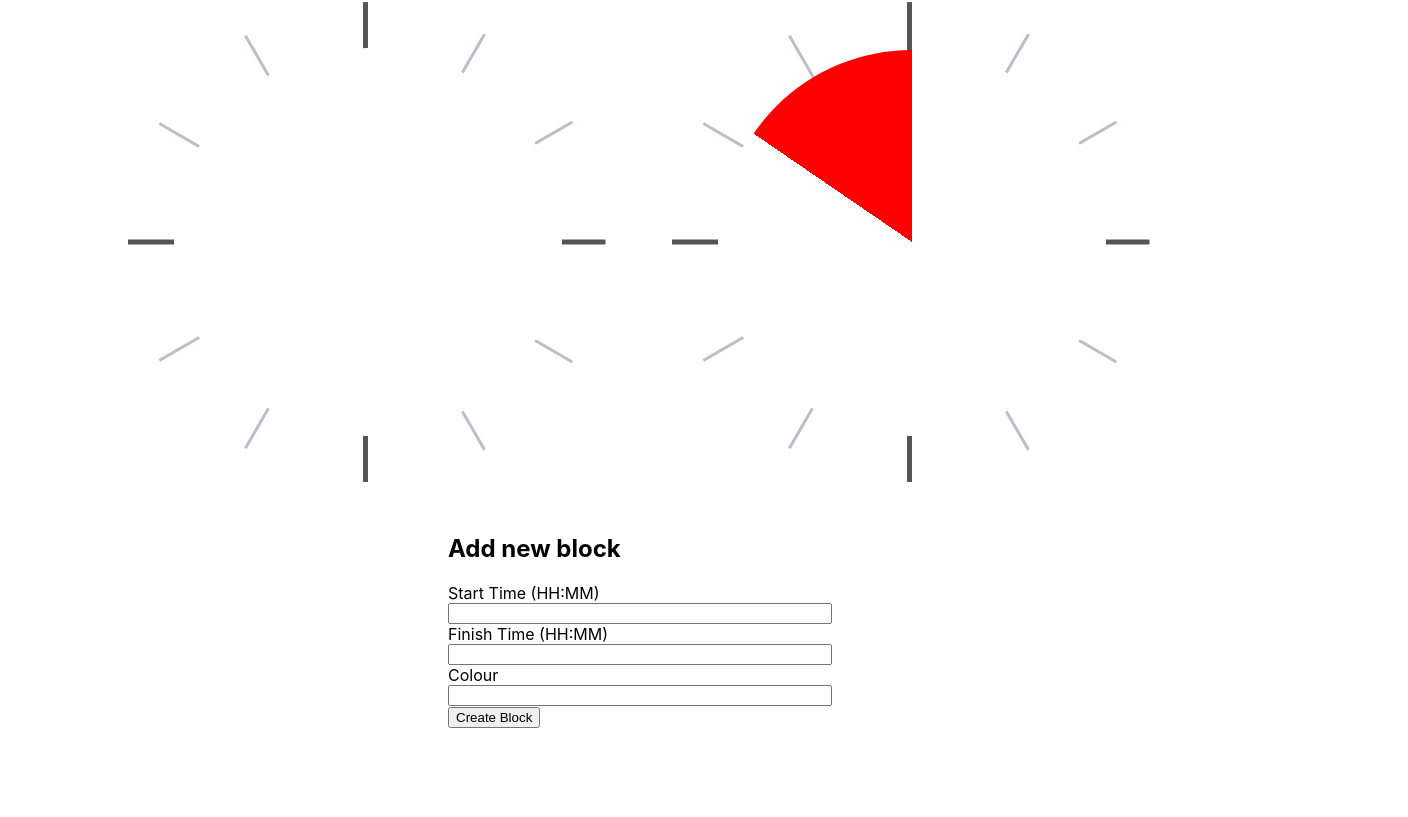
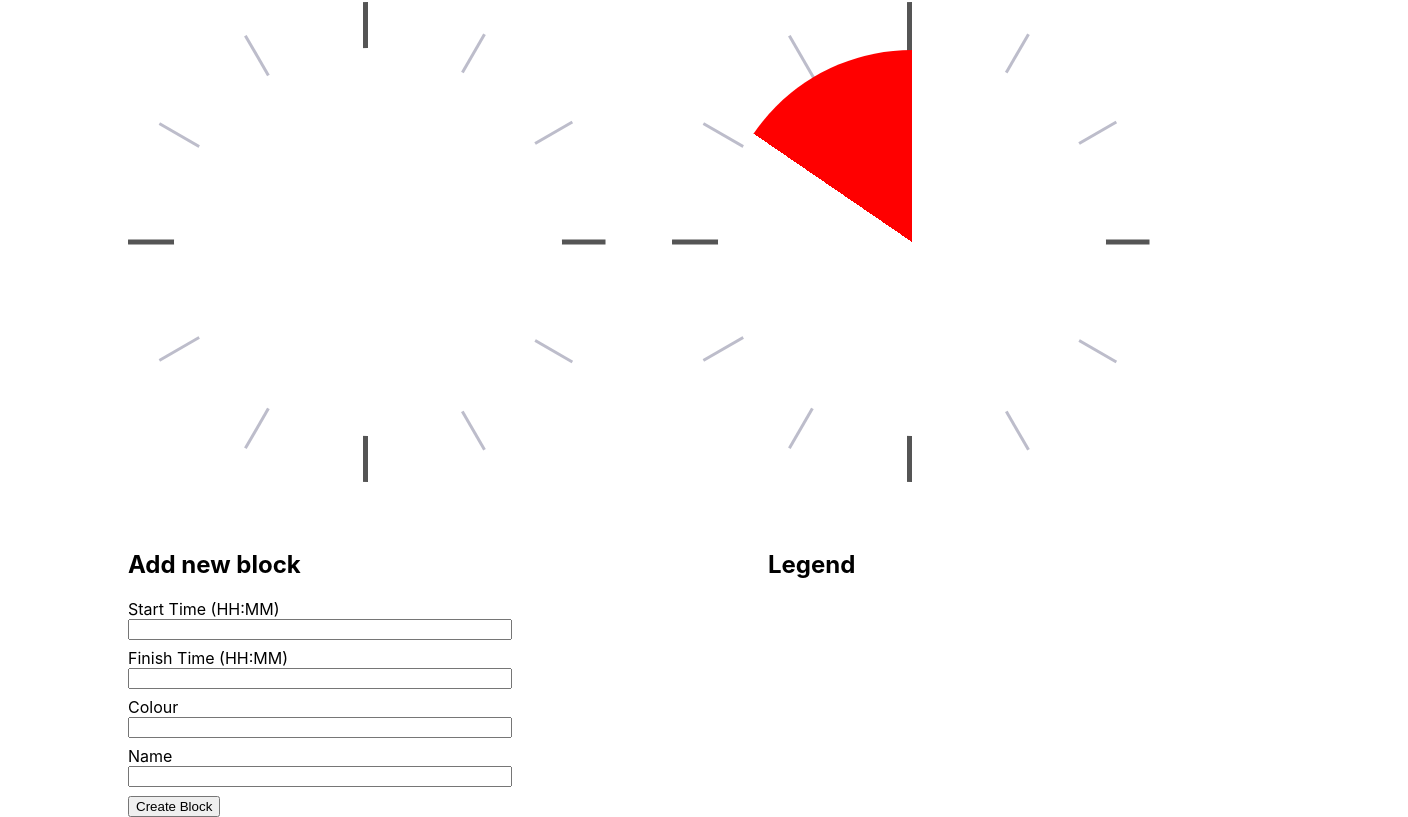
Before and after one commit to HugoKawamata/clockblocker, a React (Create React App) app: page / in a window 1280 px wide. Shown: the part 99-916 px from the top of the page, 1408 px wide, since content can reach past the window. Before the commit the page ends 827 px from the top, so only its background shows below. Built offline with nearby package versions, Linux system fonts and the light colour scheme.

Commit message:
✨ Add basic legend

```diff
--- a/src/App.css
+++ b/src/App.css
@@ -7,3 +7,16 @@
 .clocks {
   display: flex;
 }
+
+.blocks {
+  display: flex;
+  justify-content: space-around;
+  margin-top: 1rem;
+  padding-left: 10%;
+  padding-right: 10%;
+  width: 100%;
+}
+
+.blocks > div {
+  width: 30%;
+}
--- a/src/App.jsx
+++ b/src/App.jsx
@@ -3,6 +3,7 @@ import { DateTime } from "luxon"
 import "./App.css"
 import Clock from "./components/Clock"
 import Form from "./components/Form"
+import Legend from "./components/Legend"
 import { blockInAm, blockInPm } from "./helpers"
 // import type { Block } from "./types"
 
@@ -36,7 +37,10 @@ function App() {
           currentTime={time}
         />
       </section>
-      <Form blocks={blocks} setBlocks={setBlocks} />
+      <section className="blocks">
+        <Form blocks={blocks} setBlocks={setBlocks} />
+        <Legend blocks={blocks} setBlocks={setBlocks} />
+      </section>
     </div>
   );
 }
--- a/src/components/Form/index.jsx
+++ b/src/components/Form/index.jsx
@@ -12,6 +12,7 @@ function Form(props: Props) {
   const [startTimeText, setStartTimeText] = useState("")
   const [finishTimeText, setFinishTimeText] = useState("")
   const [color, setColor] = useState("")
+  const [name, setName] = useState("")
 
   const handleBlur = (setFn) => {
     return (event) => setFn(event.target.value)
@@ -23,6 +24,7 @@ function Form(props: Props) {
 
     return {
       color,
+      name,
       start: { hour: startTime.hour, minute: startTime.minute },
       finish: { hour: finishTime.hour, minute: finishTime.minute }
     }
@@ -35,7 +37,7 @@ function Form(props: Props) {
   }
 
   return (
-    <section className="form">
+    <div className="form">
       <h2>Add new block</h2>
       <div className="inputWrapper">
         <label htmlFor="startTimeInput">Start Time (HH:MM)</label>
@@ -52,8 +54,13 @@ function Form(props: Props) {
         <input id="colorInput" onBlur={handleBlur(setColor)} />
       </div>
 
+      <div className="inputWrapper">
+        <label htmlFor="nameInput">Name</label>
+        <input id="nameInput" onBlur={handleBlur(setName)} />
+      </div>
+
       <button onClick={createNewBlock}>Create Block</button>
-    </section>
+    </div>
   )
 }
 
--- a/src/components/Form/styles.css
+++ b/src/components/Form/styles.css
@@ -5,4 +5,5 @@
 .inputWrapper {
   display: flex;
   flex-direction: column;
+  margin-bottom: 0.5rem;
 }
--- /dev/null
+++ b/src/components/Legend/index.jsx
@@ -0,0 +1,29 @@
+import "./styles.css"
+import * as Types from "../../types"
+
+type Props = {|
+  blocks: Types.Block[],
+  setBlocks: (blocks: Types.Block[]) => void,
+|}
+
+function LegendRow(props) {
+  return (
+    <div className="legend-row">
+      <span className="color-square" style={{ backgroundColor: props.block.color }} />
+      <span>{props.block.name}</span>
+    </div>
+  )
+}
+
+function Legend(props: Props) {
+  return (
+    <div className="legend">
+      <h2>Legend</h2>
+      {
+        props.blocks.map((block) => (<LegendRow block={block} />))
+      }
+    </div>
+  );
+}
+
+export default Legend;
--- /dev/null
+++ b/src/components/Legend/styles.css
@@ -0,0 +1,8 @@
+.color-square {
+  height: 1rem;
+  width: 1rem;
+  display: inline-block;
+  border-radius: 3px;
+  margin-bottom: -2px;
+  margin-right: 1rem;
+}
--- a/src/types.jsx
+++ b/src/types.jsx
@@ -4,7 +4,8 @@ export type ClockPosition = {
 }
 
 export type Block = {|
+  color: string,
+  finish: ClockPosition,
+  name: string,
   start: ClockPosition,
-  finish: ClockPosition,
-  color: string,
 |}
```
